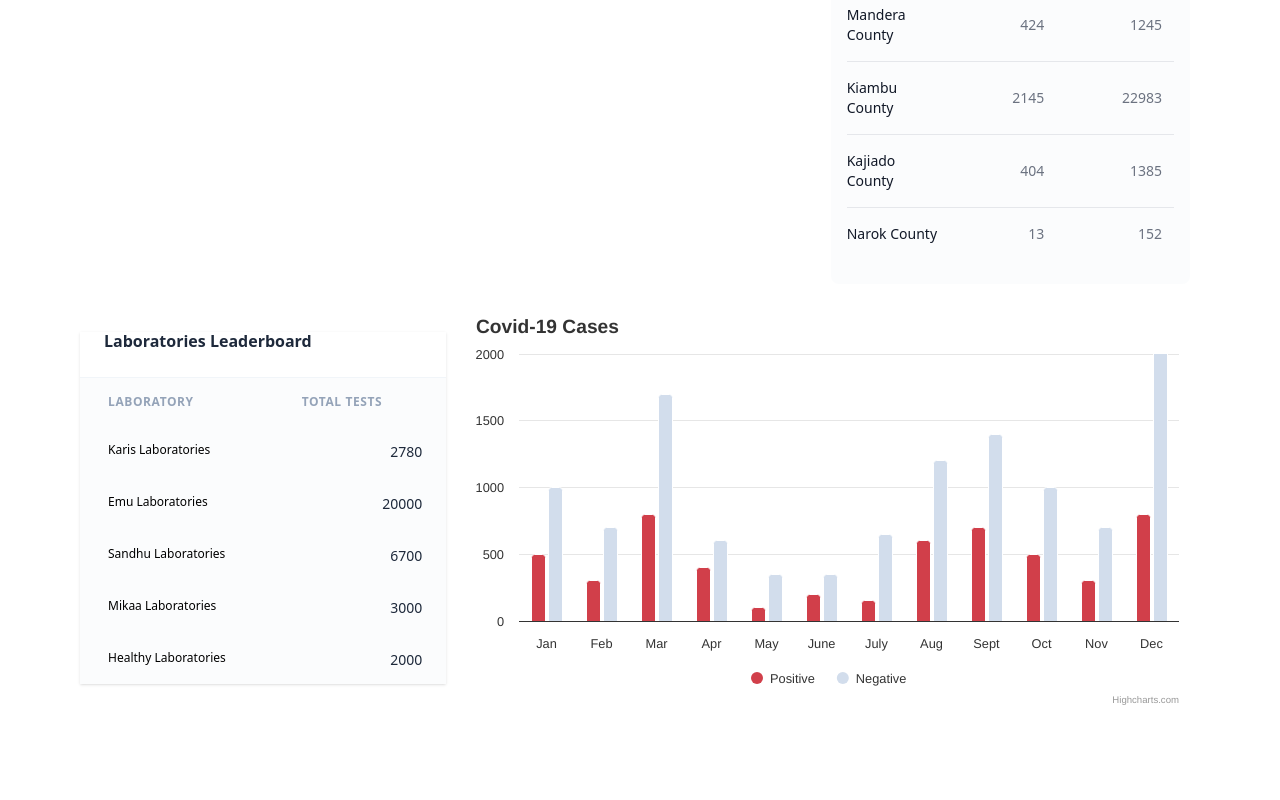
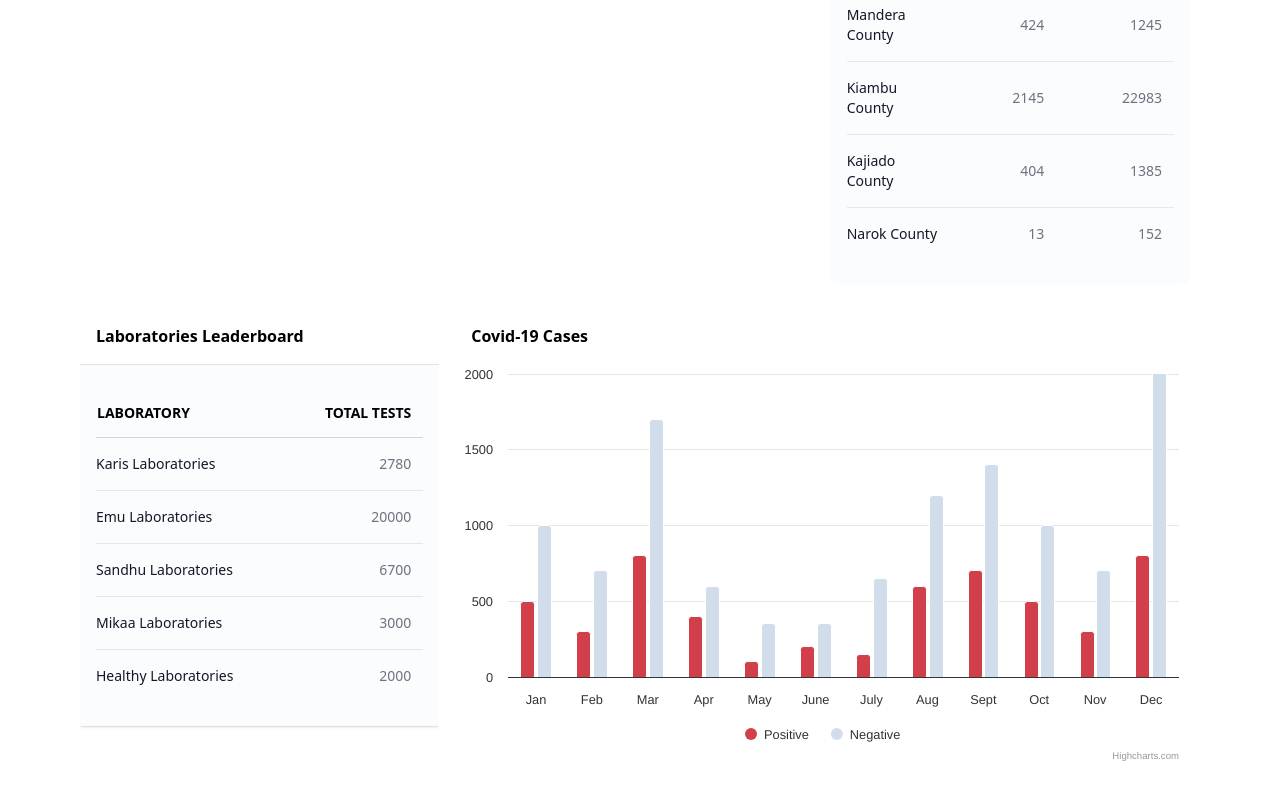
Before and after one commit to WaMungai/Dashboard, a React (Vite) app: page / in a window 1280 px wide. Shown: the part 992-1792 px from the top of the page. Built offline with nearby package versions, Linux system fonts and the light colour scheme; no server answers.

Commit message:
Refactor the lab table and highchart styling

```diff
--- a/src/components/HighCharts.jsx
+++ b/src/components/HighCharts.jsx
@@ -11,10 +11,9 @@ const HighCharts = () => {
         chart: {
           type: "column",
           height: 400,
-
         },
         title: {
-          text: "Covid-19 Cases",
+          text: "",
           align: "left",
         },
         subtitle: {
@@ -51,9 +50,7 @@ const HighCharts = () => {
         tooltip: {
           valueSuffix: "",
         },
-        plotOptions: {
-
-        },
+        plotOptions: {},
         series: [
           {
             name: "Positive",
--- /dev/null
+++ b/src/components/LabBoard.jsx
@@ -0,0 +1,9 @@
+import React from 'react'
+
+function LabBoard() {
+  return (
+    <div>LabBoard</div>
+  )
+}
+
+export default LabBoard
--- a/src/components/LabTable.jsx
+++ b/src/components/LabTable.jsx
@@ -1,6 +1,5 @@
 import React, { useState, useEffect } from "react";
 import HighCharts from "./HighCharts";
-
 
 function LabTable() {
   const [labData, setLabData] = useState([]);
@@ -20,41 +19,65 @@ function LabTable() {
   }, []);
 
   return (
-    <div className="flex flex-row items-stretch max-w-full max-md:flex-col max-md:w-full max-md:ml-0">
-  <div className="w-[33%] max-md:w-full max-md:ml-0">
-    <div className="flex-col justify-center items-center shadow overflow-hidden relative flex aspect-[1.0418848167539267] grow mt-6 py-7 max-md:mt-10">
-      <div className="relative flex w-[398px] max-w-full flex-col self-start">
-        <div className="text-slate-800 text-base font-semibold tracking-normal whitespace-nowrap ml-6 self-start max-md:ml-2.5">
-          Laboratories Leaderboard
+    <>
+      {/* Revised Designs  */}
+
+      <div class="grid grid-cols-3 gap-4">
+        <div class="LabBoardWrapper bg-white overflow-hidden rounded-lg">
+          <div className="py-4 px-4 font-semibold">
+            <h1>Laboratories Leaderboard</h1>
           </div>
-        <div className="bg-slate-100 w-full h-px mt-6 self-start" />
-      </div>
-      <div className="relative bg-slate-50 bg-opacity-50 flex w-[398px] max-w-full items-start justify-between gap-5 pl-7 pr-16 py-4 self-start max-md:px-5">
-        <div className="text-slate-400 text-xs font-semibold tracking-wider uppercase flex-1">
-          Laboratory
-        </div>
-        <div className="text-slate-400 text-xs font-semibold tracking-wider uppercase self-stretch">
-          Total Tests
+          <div className="border-b border-gray-200 pb-0"></div>
+
+          <div className=" rounded-md shadow-sm ">
+            <div className="flex flex-col items-stretch ">
+              <div className="shadow overflow-hidden relative flex-grow ">
+                <div className="relative bg-slate-50 bg-opacity-50 self-stretch flex flex-col items-start gap-5 p-4 py-4 max-md:px-5">
+                  <div class="inline-block min-w-full py-2 align-middle">
+                    <table class="min-w-full divide-y divide-gray-300">
+                      <thead>
+                        <tr className=" uppercase text-xs">
+                          <th
+                            scope="col"
+                            class="py-3.5 pr-3 text-left text-sm font-semibold  "
+                          >
+                            LABORATORY
+                          </th>
+                          <th
+                            scope="col"
+                            class="px-3 py-3.5 text-right text-sm font-semibold "
+                          >
+                            TOTAL TESTS
+                          </th>
+                        </tr>
+                      </thead>
+
+                      <tbody className="divide-y">
+                        {labData.map((lab) => (
+                          <tr key={lab.lab}>
+                            <td className="py-4 pl-4 pr-3 text-sm font-medium text-gray-900 sm:pl-0 ">
+                              {lab.name}
+                            </td>
+                            <td className=" px-3 py-4 text-sm text-gray-500 text-end">
+                              {lab.value}
+                            </td>
+                          </tr>
+                        ))}
+                      </tbody>
+                    </table>
                   </div>
                 </div>
-      {labData.map((lab) => (
-        <div
-          className="relative bg-slate-50 bg-opacity-50 self-stretch flex w-full items-start justify-between gap-5 pl-7 pr-6 py-4 max-md:px-5"
-          key={lab.lab}
-        >
-          <div className="text-black text-xs self-stretch">{lab.name}</div>
-          <div className="text-slate-800 text-right text-sm font-medium leading-5 tracking-normal self-start">
-            {lab.value}
               </div>
             </div>
-      ))}
           </div>
         </div>
-  <div className="w-[67%] ml-5 max-md:w-full max-md:ml-0 pb-4">
+
+        <div className="col-span-2 LabBoardWrapper bg-white overflow-hidden rounded-lg">
+          <div className="py-4 px-4 font-semibold">Covid-19 Cases</div>
           <HighCharts />
         </div>
       </div>
-
+    </>
   );
 }
 
```
Lines whose indentation alone changed are shown as unchanged.
